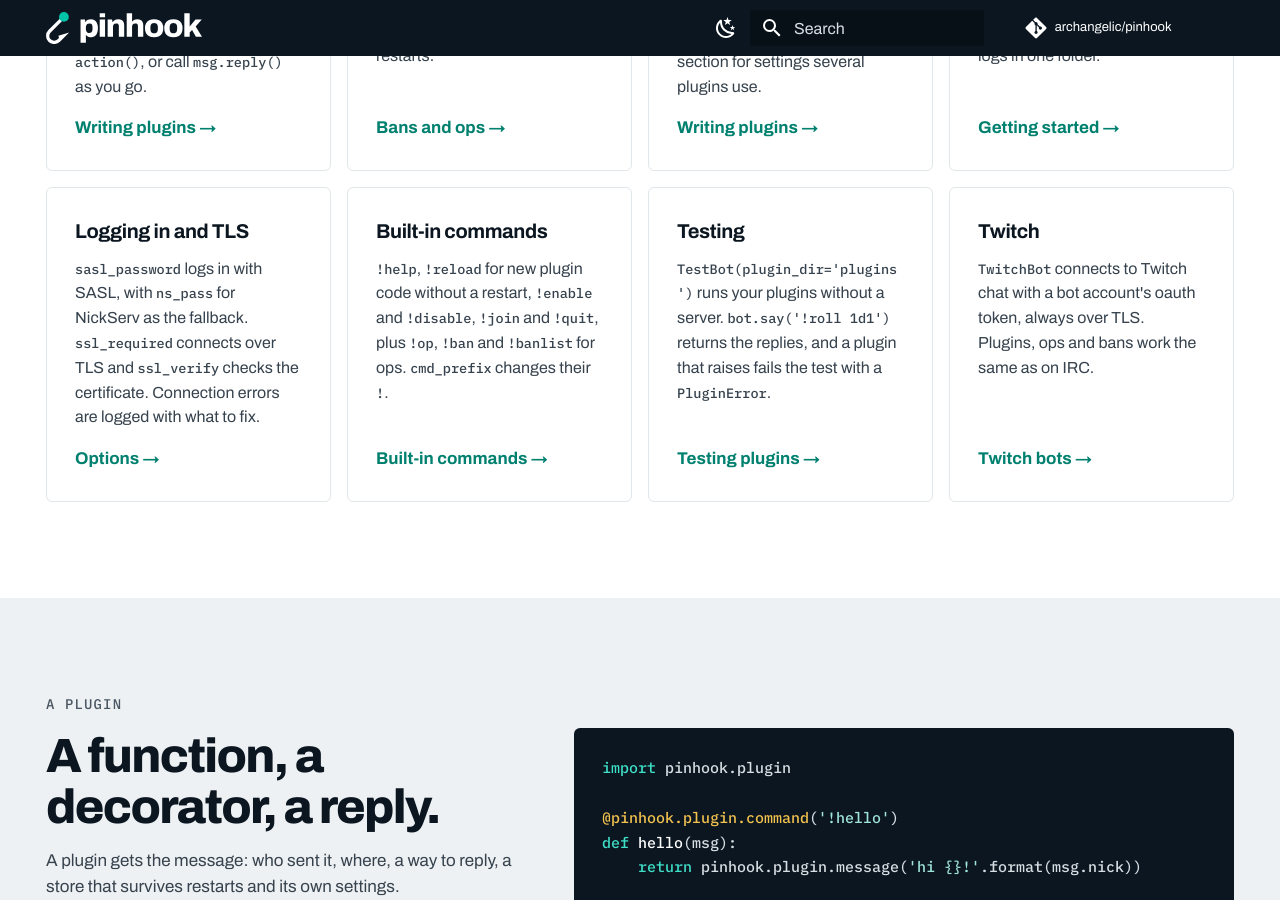
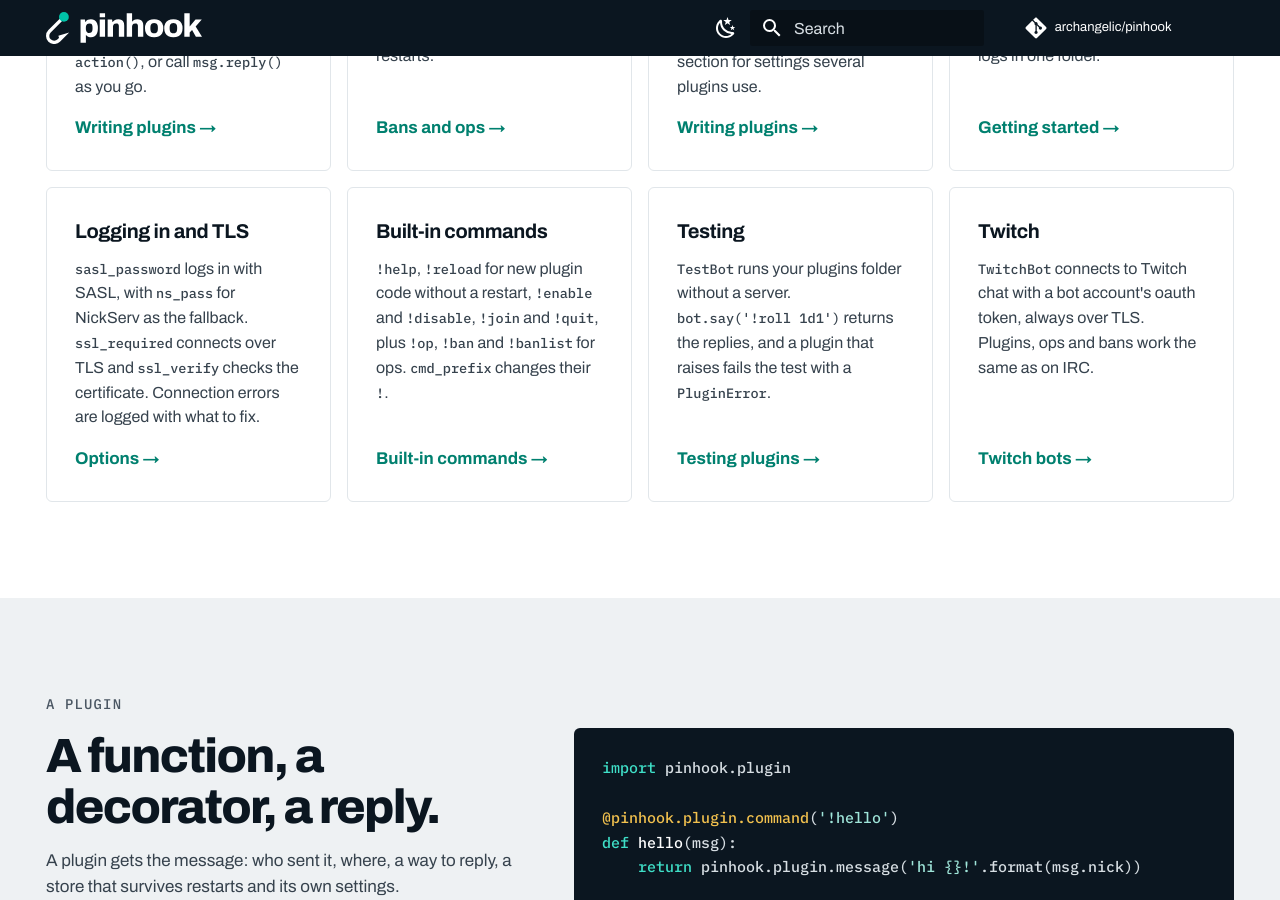
Before and after one commit to archangelic/pinhook, an MkDocs documentation site: the page built from docs/index.md, in a window 1280 px wide and 900 px high, scrolled down 1141 px. Built offline with MkDocs 1.6.1 and Material for MkDocs 9.7.7, drawn with Linux system fonts in a browser that asks for light colours; comment, search, counter and statistics services are not loaded; the version menu is left out.

Commit message:
shorten the homepage's testbot item

```diff
--- a/overrides/home.html
+++ b/overrides/home.html
@@ -40,7 +40,7 @@
         <div class="ph-card"><h3>Config files and secrets</h3><p><code>pinhook config.yaml</code> starts a bot from a JSON, YAML or TOML file. <code>${NAME}</code> fills in an environment variable, so passwords stay out of the file. <code>bot_dir</code> keeps plugins, data and logs in one folder.</p><a class="ph-card__link" href="{{ 'getting-started/' | url }}">Getting started →</a></div>
         <div class="ph-card"><h3>Logging in and TLS</h3><p><code>sasl_password</code> logs in with SASL, with <code>ns_pass</code> for NickServ as the fallback. <code>ssl_required</code> connects over TLS and <code>ssl_verify</code> checks the certificate. Connection errors are logged with what to fix.</p><a class="ph-card__link" href="{{ 'options/' | url }}">Options →</a></div>
         <div class="ph-card"><h3>Built-in commands</h3><p><code>!help</code>, <code>!reload</code> for new plugin code without a restart, <code>!enable</code> and <code>!disable</code>, <code>!join</code> and <code>!quit</code>, plus <code>!op</code>, <code>!ban</code> and <code>!banlist</code> for ops. <code>cmd_prefix</code> changes their <code>!</code>.</p><a class="ph-card__link" href="{{ 'commands/' | url }}">Built-in commands →</a></div>
-        <div class="ph-card"><h3>Testing</h3><p><code>TestBot(plugin_dir='plugins')</code> runs your plugins without a server. <code>bot.say('!roll 1d1')</code> returns the replies, and a plugin that raises fails the test with a <code>PluginError</code>.</p><a class="ph-card__link" href="{{ 'testing/' | url }}">Testing plugins →</a></div>
+        <div class="ph-card"><h3>Testing</h3><p><code>TestBot</code> runs your plugins folder without a server. <code>bot.say('!roll 1d1')</code> returns the replies, and a plugin that raises fails the test with a <code>PluginError</code>.</p><a class="ph-card__link" href="{{ 'testing/' | url }}">Testing plugins →</a></div>
         <div class="ph-card"><h3>Twitch</h3><p><code>TwitchBot</code> connects to Twitch chat with a bot account's oauth token, always over TLS. Plugins, ops and bans work the same as on IRC.</p><a class="ph-card__link" href="{{ 'twitch/' | url }}">Twitch bots →</a></div>
       </div>
     </div>
```
